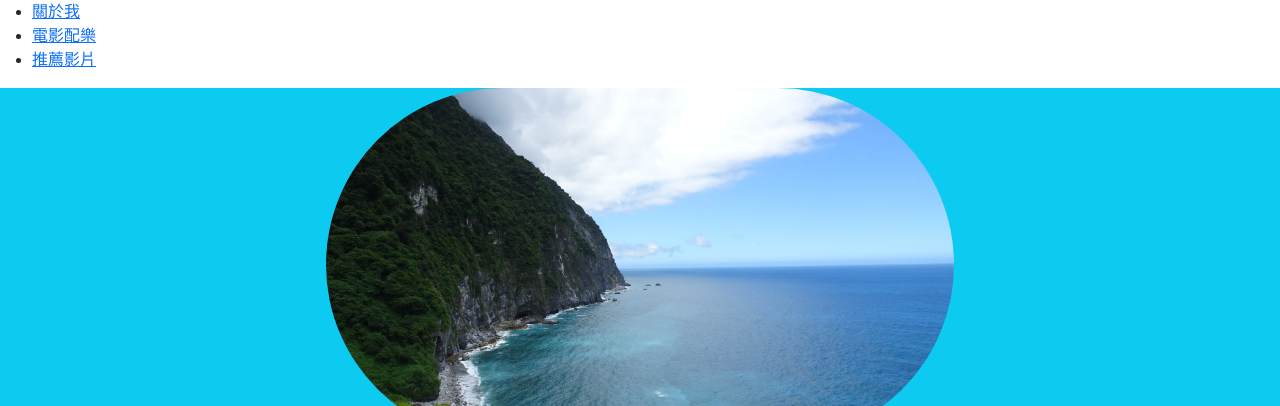
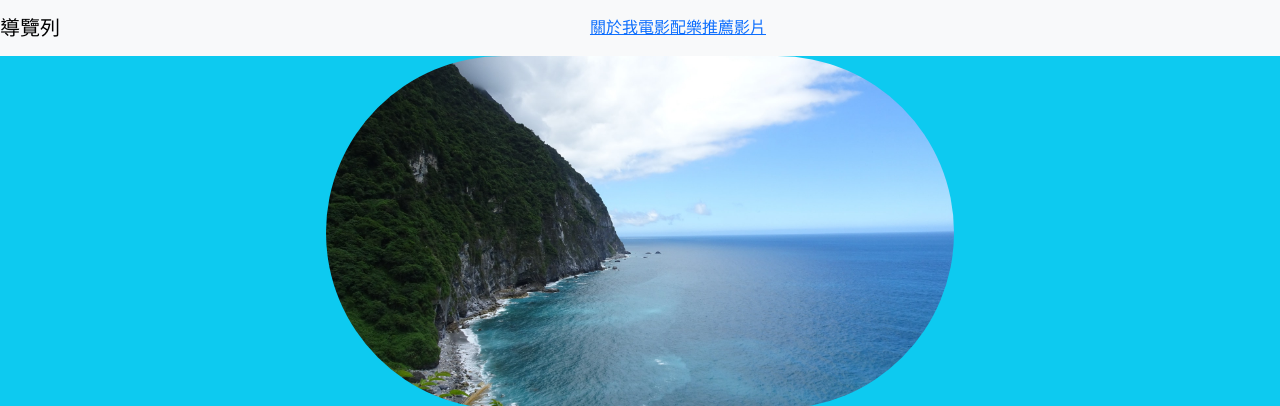
Before and after one commit to ruuu9311/aboutme2025, a plain HTML site: page rwd.html in a window 1280 px wide. Shown: the top 406 px of the page. Drawn offline with nearby package versions, Linux system fonts and the light colour scheme.

Commit message:
v16_Bootstrap Sidebar

```diff
--- a/rwd.html
+++ b/rwd.html
@@ -29,12 +29,23 @@
 
 </head>
 <body>
-	<nav>
-		<ul>
-			<li><a href="#JunRu">關於我</a></li>
-			<li><a href="#soundtrack">電影配樂</a></li>
-			<li><a href="#youtube">推薦影片</a></li>
-		</ul>
+	<nav class="navbar navbar-expand-lg bg-light">
+		<a class="navbar-brand">導覽列</a>
+		<button class="navbar-toggler" type="button"
+		data-bs-toggle="collapse" data-bs-target="#ITEMS">
+			<span class="navbar-toggler-icon"></span>
+		</button>
+
+		<div class="collapse navbar-collapse" id="ITEMS">
+			<ul class="navbar-nav">
+				<li class="nav-item">
+					<a href="#JunRu">關於我</a></li>
+				<li class="nav-item">
+					<a href="#soundtrack">電影配樂</a></li>
+				<li class="nav-item">
+					<a href="#youtube">推薦影片</a></li>
+			</ul>
+		</div>
 	</nav>
 
 	<main class="container-fluid bg-info text-white text-center">
```
